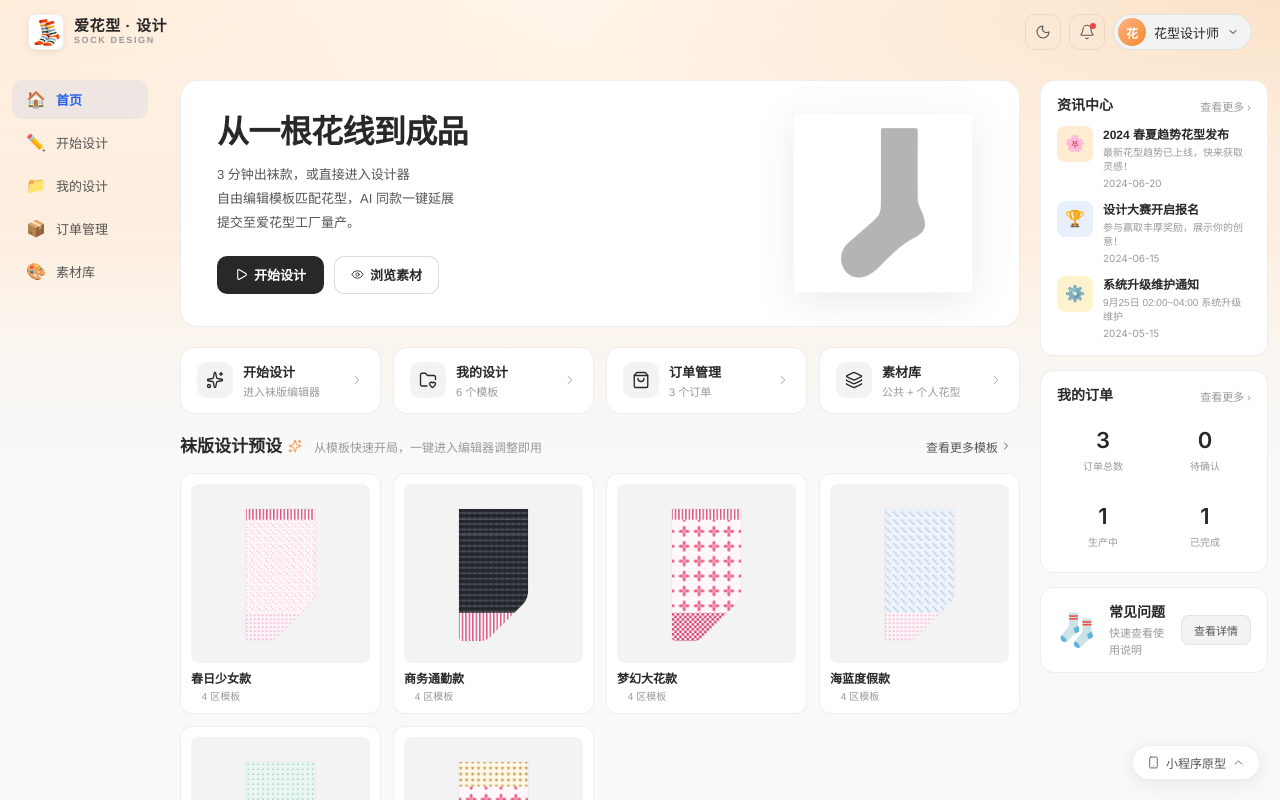
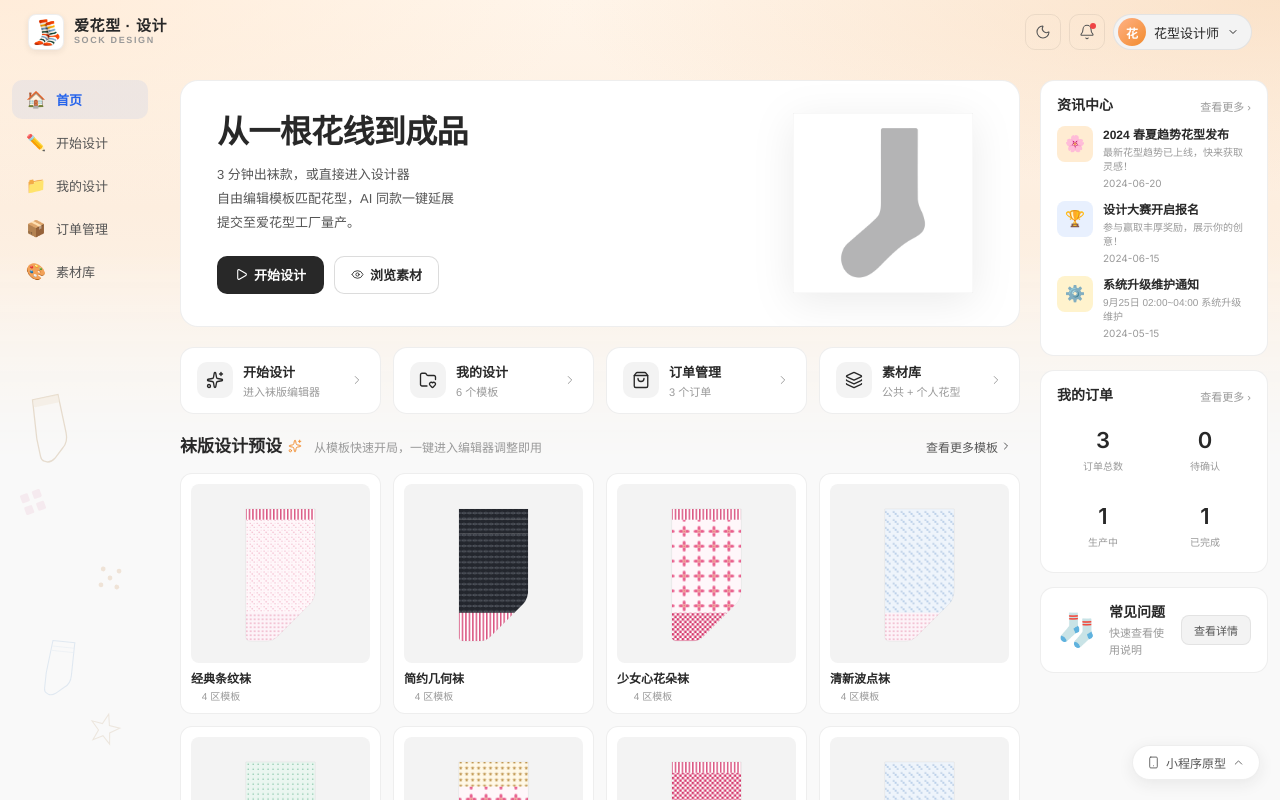
Before and after one commit to cryangle0/AISock, a React (Vite) app: page / in a window 1280 px wide. Both pictures are taken after a click on the button "微信扫码登录". Built offline with nearby package versions, Linux system fonts and the light colour scheme.

Commit message:
feat(home): 预设模板扩到12个，左侧栏底部加装饰性袜版花型SVG

```diff
--- a/src/App.jsx
+++ b/src/App.jsx
@@ -169,6 +169,34 @@ function App() {
                 </button>
               ))}
             </nav>
+            {/* 底部装饰：分散排布的袜版/花型 SVG */}
+            <div className="home-sidebar-deco" aria-hidden="true">
+              <svg className="home-sidebar-deco-sock" viewBox="0 0 80 120" width="52" height="78" style={{top:'20%',left:'10%',opacity:0.35,transform:'rotate(-12deg)'}}>
+                <path d="M20 10 L60 10 L60 70 Q60 85 50 92 L35 105 Q28 110 22 108 L18 106 Q14 104 14 98 L14 70 Z" fill="none" stroke="#c4a882" strokeWidth="2"/>
+                <rect x="20" y="10" width="40" height="12" rx="2" fill="#e8d5b8" opacity="0.6"/>
+              </svg>
+              <svg className="home-sidebar-deco-pattern" viewBox="0 0 40 40" width="32" height="32" style={{top:'55%',left:'60%',opacity:0.25,transform:'rotate(8deg)'}}>
+                <circle cx="10" cy="10" r="3" fill="#d4a574"/>
+                <circle cx="30" cy="10" r="3" fill="#d4a574"/>
+                <circle cx="10" cy="30" r="3" fill="#d4a574"/>
+                <circle cx="30" cy="30" r="3" fill="#d4a574"/>
+                <circle cx="20" cy="20" r="3" fill="#d4a574"/>
+              </svg>
+              <svg className="home-sidebar-deco-sock" viewBox="0 0 80 120" width="44" height="66" style={{top:'70%',left:'20%',opacity:0.3,transform:'rotate(6deg)'}}>
+                <path d="M20 10 L60 10 L60 70 Q60 85 50 92 L35 105 Q28 110 22 108 L18 106 Q14 104 14 98 L14 70 Z" fill="none" stroke="#a8c4e0" strokeWidth="2"/>
+                <line x1="20" y1="20" x2="60" y2="20" stroke="#a8c4e0" strokeWidth="1.5" opacity="0.5"/>
+                <line x1="20" y1="28" x2="60" y2="28" stroke="#a8c4e0" strokeWidth="1.5" opacity="0.5"/>
+              </svg>
+              <svg className="home-sidebar-deco-pattern" viewBox="0 0 40 40" width="28" height="28" style={{top:'40%',left:'5%',opacity:0.2,transform:'rotate(-20deg)'}}>
+                <rect x="5" y="5" width="12" height="12" fill="#e8b4c8" rx="2"/>
+                <rect x="23" y="5" width="12" height="12" fill="#e8b4c8" rx="2"/>
+                <rect x="5" y="23" width="12" height="12" fill="#e8b4c8" rx="2"/>
+                <rect x="23" y="23" width="12" height="12" fill="#e8b4c8" rx="2"/>
+              </svg>
+              <svg className="home-sidebar-deco-pattern" viewBox="0 0 50 50" width="36" height="36" style={{top:'85%',left:'55%',opacity:0.22,transform:'rotate(15deg)'}}>
+                <path d="M25 5 L30 20 L45 20 L33 30 L37 45 L25 36 L13 45 L17 30 L5 20 L20 20 Z" fill="none" stroke="#c4a882" strokeWidth="1.5"/>
+              </svg>
+            </div>
           </aside>
         )}
 
--- a/src/components/Home.css
+++ b/src/components/Home.css
@@ -307,6 +307,19 @@
 .home-sidebar-icon { font-size: 16px; flex-shrink: 0; }
 .home-sidebar-label { white-space: nowrap; }
 
+/* 底部装饰 SVG */
+.home-sidebar-deco {
+  flex: 1;
+  position: relative;
+  min-height: 180px;
+  pointer-events: none;
+  overflow: hidden;
+}
+
+.home-sidebar-deco svg {
+  position: absolute;
+}
+
 /* —— 右侧栏 —— */
 .home-right-panel {
   width: 280px;
--- a/src/components/presetTemplates.js
+++ b/src/components/presetTemplates.js
@@ -8,45 +8,87 @@
 export const PRESET_TEMPLATES = [
   {
     id: 'preset-spring-girl',
-    name: '春日少女款',
+    name: '经典条纹袜',
     tag: '甜美',
     desc: '碎花点缀，配条纹袜口与圆点袜头',
     regions: { welt: 'p-stripe', cuff: 'p-floral', body: 'p-floral', toe: 'p-dots' },
   },
   {
     id: 'preset-business',
-    name: '商务通勤款',
+    name: '简约几何袜',
     tag: '正装',
     desc: '单色主体配条纹袜头，质感稳重',
     regions: { welt: 'p-mono', cuff: 'p-mono', body: 'p-mono', toe: 'p-stripe' },
   },
   {
     id: 'preset-dream-flower',
-    name: '梦幻大花款',
+    name: '少女心花朵袜',
     tag: '艺术',
     desc: '大花图案 + 方格袜头，张力十足',
     regions: { welt: 'p-stripe', cuff: 'p-flower-big', body: 'p-flower-big', toe: 'p-checker' },
   },
   {
     id: 'preset-ocean',
-    name: '海蓝度假款',
+    name: '清新波点袜',
     tag: '清爽',
     desc: '蓝调小花 + 圆点袜头，海岛风',
     regions: { welt: 'p-blue', cuff: 'p-blue', body: 'p-blue', toe: 'p-dots' },
   },
   {
     id: 'preset-mint',
-    name: '薄荷清新款',
+    name: '极简小点袜',
     tag: '日常',
     desc: '薄荷绿主调 + 条纹袜头，轻松百搭',
     regions: { welt: 'p-mint', cuff: 'p-mint', body: 'p-mint', toe: 'p-stripe' },
   },
   {
     id: 'preset-gold',
-    name: '金色奢华款',
+    name: '多彩混搭袜',
     tag: '高级',
     desc: '金底大花，节日 / 礼盒首选',
     regions: { welt: 'p-gold', cuff: 'p-gold', body: 'p-flower-big', toe: 'p-gold' },
+  },
+  {
+    id: 'preset-checker-pop',
+    name: '棋盘格潮袜',
+    tag: '潮酷',
+    desc: '黑白方格 + 条纹袜口，街头感',
+    regions: { welt: 'p-stripe', cuff: 'p-checker', body: 'p-checker', toe: 'p-mono' },
+  },
+  {
+    id: 'preset-blue-wave',
+    name: '蓝调海浪袜',
+    tag: '运动',
+    desc: '蓝花主体 + 薄荷袜头，清凉透气',
+    regions: { welt: 'p-blue', cuff: 'p-blue', body: 'p-blue', toe: 'p-mint' },
+  },
+  {
+    id: 'preset-dot-party',
+    name: '圆点派对袜',
+    tag: '可爱',
+    desc: '满版圆点 + 碎花袜口，少女心',
+    regions: { welt: 'p-floral', cuff: 'p-dots', body: 'p-dots', toe: 'p-floral' },
+  },
+  {
+    id: 'preset-mono-elite',
+    name: '商务精英袜',
+    tag: '商务',
+    desc: '纯色主体 + 金色袜口，低调奢华',
+    regions: { welt: 'p-gold', cuff: 'p-mono', body: 'p-mono', toe: 'p-mono' },
+  },
+  {
+    id: 'preset-floral-garden',
+    name: '花园漫步袜',
+    tag: '田园',
+    desc: '大花 + 碎花混搭，春日花园感',
+    regions: { welt: 'p-floral', cuff: 'p-flower-big', body: 'p-flower-big', toe: 'p-floral' },
+  },
+  {
+    id: 'preset-mint-stripe',
+    name: '薄荷条纹袜',
+    tag: '清新',
+    desc: '薄荷绿条纹 + 圆点袜头，夏日必备',
+    regions: { welt: 'p-stripe', cuff: 'p-mint', body: 'p-mint', toe: 'p-dots' },
   },
 ]
 
```
